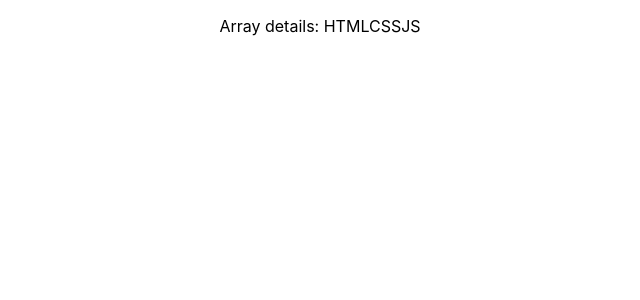
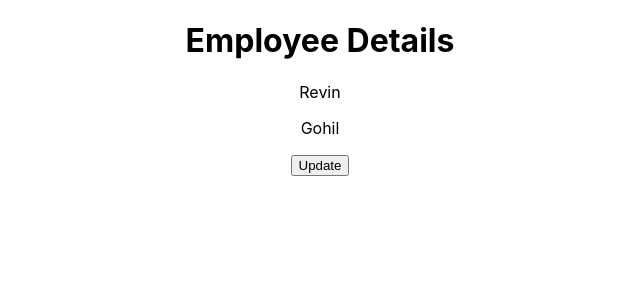
Before and after one commit to revin99/react-learn, a React (Create React App) app: page / in a window 1280 px wide. Shown: the top 300 px of the page, without its empty margins (320-960 px from the left). Built offline with nearby package versions, Linux system fonts and the light colour scheme.

Commit message:
State method

```diff
--- a/src/App.js
+++ b/src/App.js
@@ -10,6 +10,7 @@ import { FirstComponent as FC, SecondComponent } from './components/MyComponent'
 import MC from './components/MyComponent';
 import HelloWorld from './components/HelloWorld';
 import Student from './components/Student';
+import Employee from './components/Employee';
 
 function App() {
 
@@ -50,10 +51,12 @@ function App() {
       {/* <Student
       student = {student}
       /> */}
-
+{/*
       <Student
       data= {skills}
-      />
+      /> */}
+
+      <Employee/>
     </div>
   );
 }
--- /dev/null
+++ b/src/components/Employee.js
@@ -0,0 +1,36 @@
+import React from "react";
+
+class Employee extends React.Component{
+
+    constructor(props){
+        super(props)
+
+        this.state = {
+            fname:"Revin",
+            lname:"Gohil"
+        }
+    }
+
+
+    updateEmployee(){
+        this.setState({
+            fname:"Ram",
+            lname:"Jadhav"
+        })
+    }
+
+    render(){
+        return(
+
+            <div>
+                <h1> Employee Details</h1>
+                <p>{this.state.fname}</p>
+                <p>{this.state.lname}</p>
+                <button onClick={() => this.updateEmployee()}>Update</button>
+            </div>
+        )
+    }
+
+}
+
+export default Employee
```
